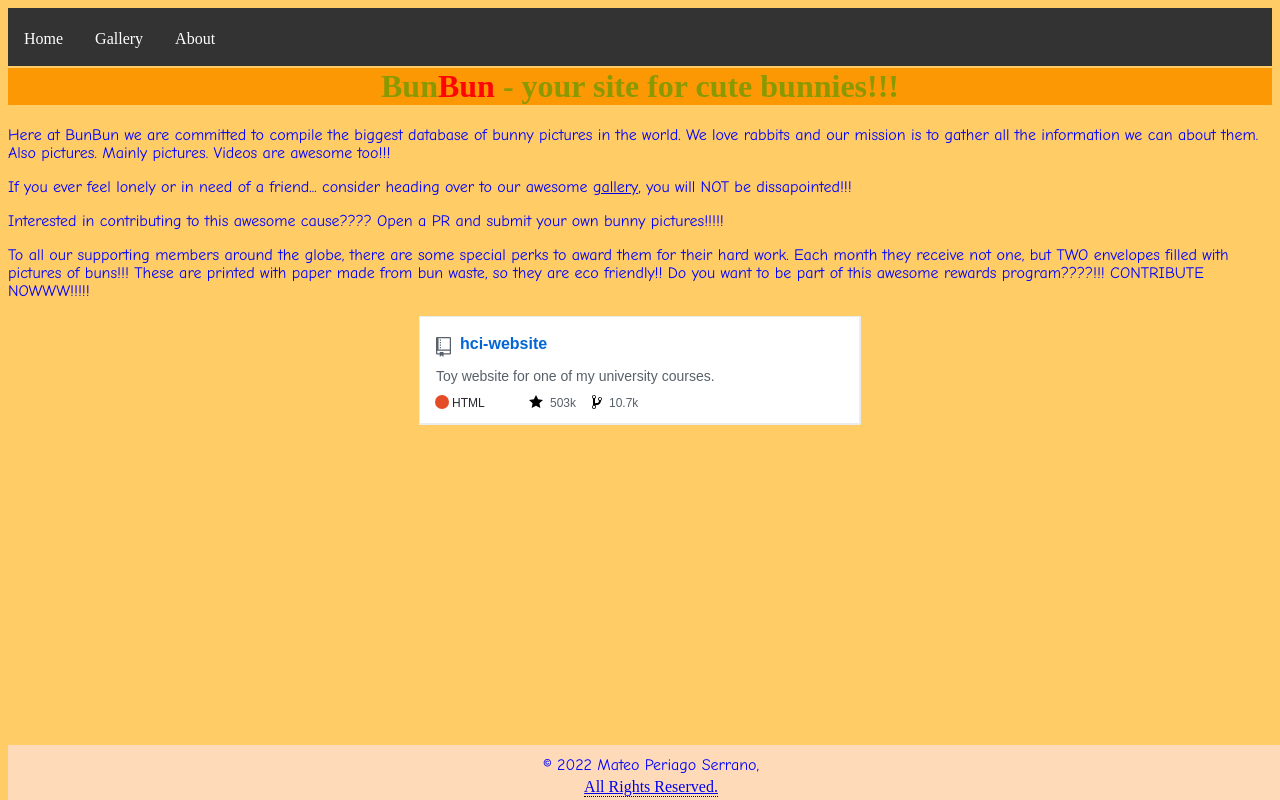
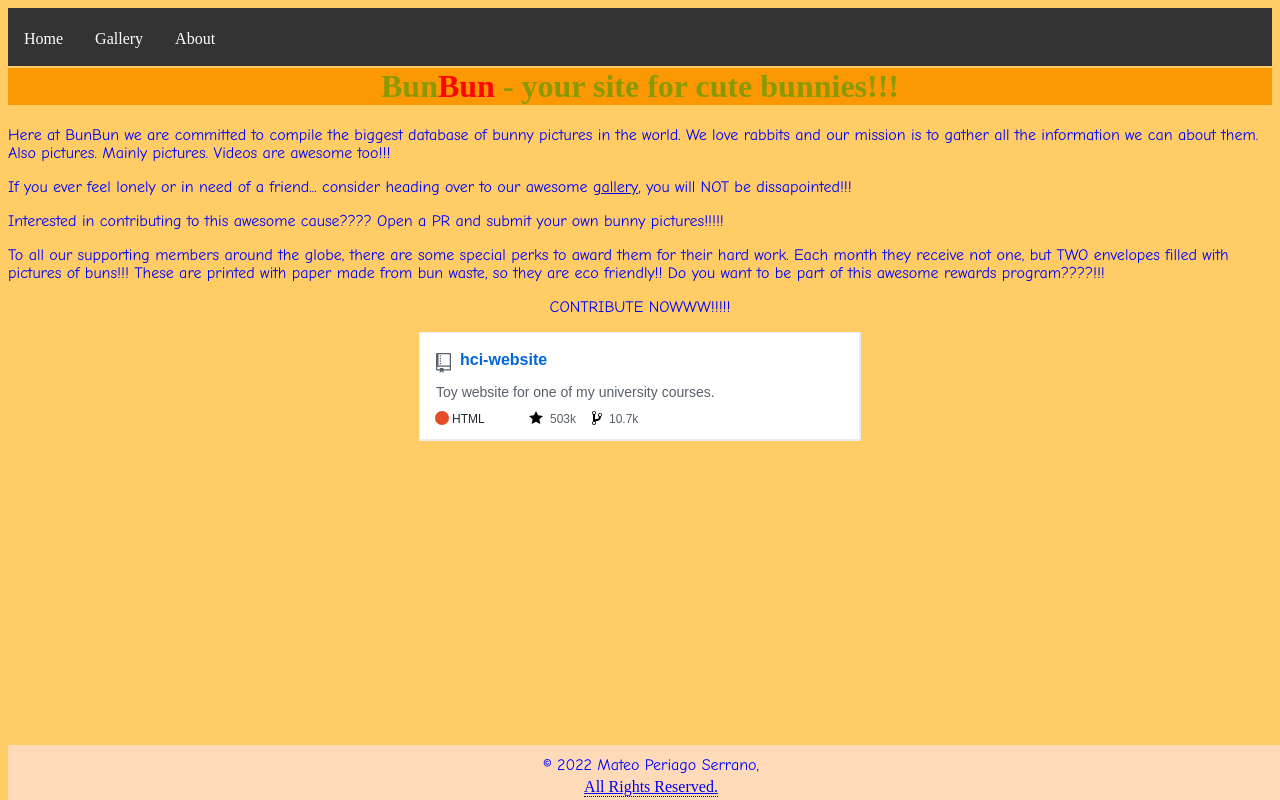
Before and after one commit to MateoPeri/hci-website, a plain HTML site: page web/index.html in a window 1280 px wide. Drawn offline with nearby package versions, Linux system fonts and the light colour scheme.

Commit message:
changed formatting

```diff
--- a/web/index.html
+++ b/web/index.html
@@ -43,9 +43,9 @@
     Each month they receive not one, but TWO envelopes filled with pictures of buns!!!
     These are printed with paper made from bun waste, so they are eco friendly!!
     Do you want to be part of this awesome rewards program????!!!
+</p>
 
-    CONTRIBUTE NOWWW!!!!!
-</p>
+<p style="text-align: center;">CONTRIBUTE NOWWW!!!!!</p>
 
 <div style="text-align: center;">
     <a href="https://github.com/mateoperi/hci-website"><img src="img/repo.svg"></a>
```
